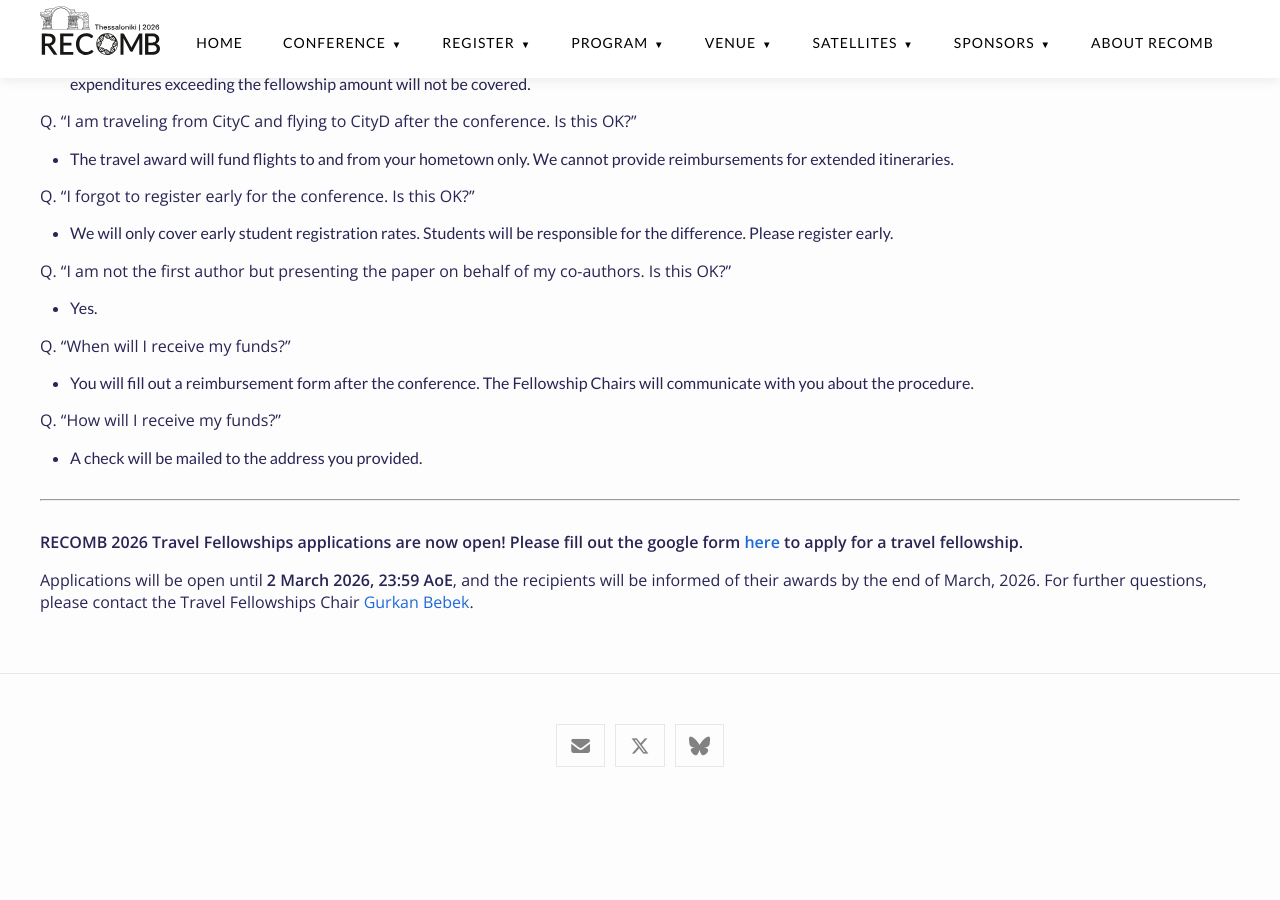
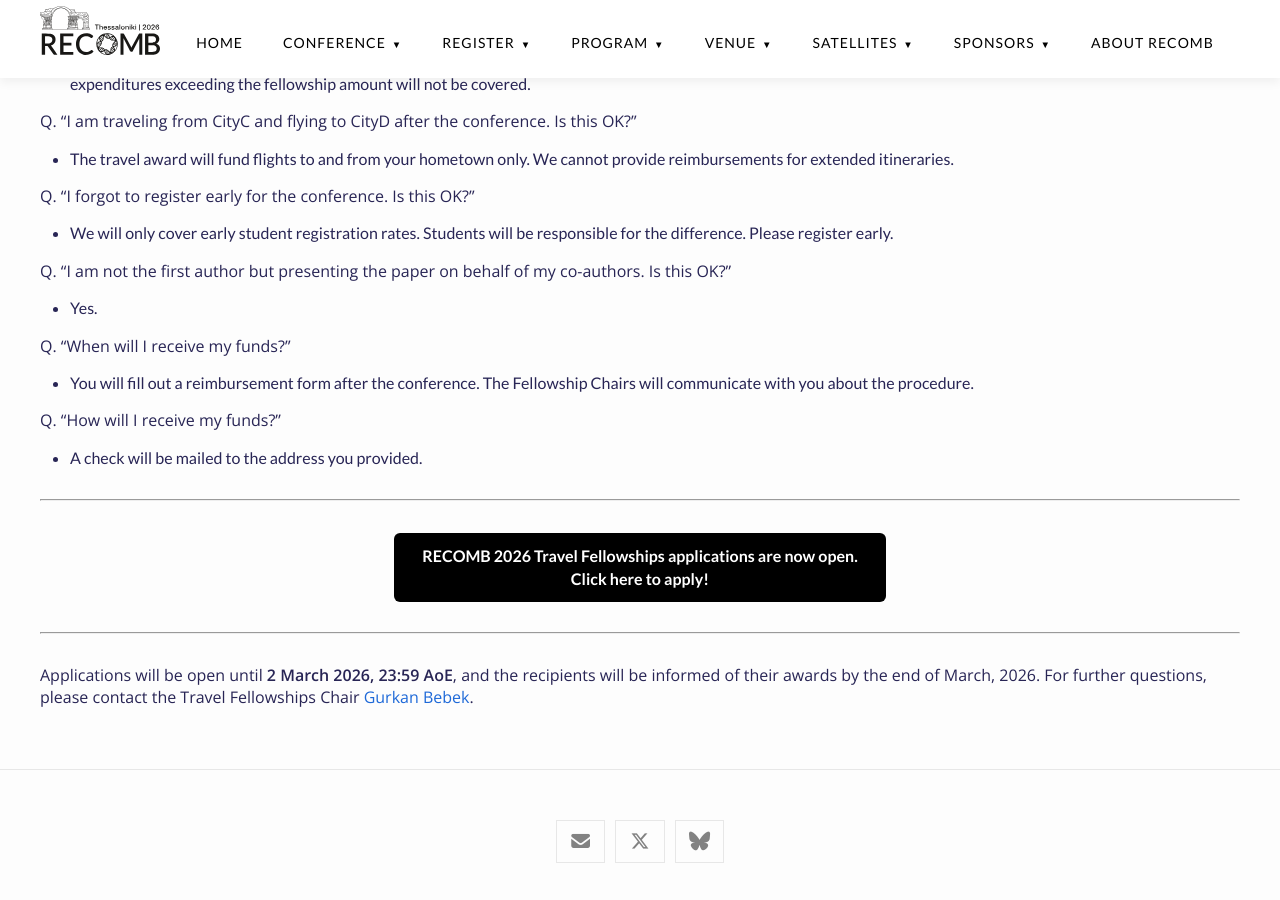
Before and after one commit to recomb-conference/recomb2026, a Jekyll site: the page built from travel_fellowships.md, in a window 1280 px wide and 900 px high, scrolled down 667 px. Built offline with Jekyll 4.4.1, drawn with Linux system fonts in a browser that asks for light colours; nearby versions of some CDN libraries; before the commit the page ends 1471 px from its top, so only the background shows below that.

Commit message:
Update travel_fellowships.md

```diff
--- a/travel_fellowships.md
+++ b/travel_fellowships.md
@@ -36,6 +36,23 @@ Q. "How will I receive my funds?"
 
 ---
 
-**RECOMB 2026 Travel Fellowships applications are now open! Please fill out the google form <a href="https://forms.gle/aTM2fVoABAPzEWzG6" target="_blank">here</a> to apply for a travel fellowship.**
+<div style="text-align: center; margin-top: 2rem;">
+  <a href="https://forms.gle/aTM2fVoABAPzEWzG6"
+     style="
+       display: inline-block;
+       padding: 12px 28px;
+       font-size: 16px;
+       font-weight: 600;
+       color: #ffffff;
+       background-color: #000000;
+       text-decoration: none;
+       border-radius: 6px;
+     "
+     target="_blank">
+    RECOMB 2026 Travel Fellowships applications are now open.<br>Click here to apply!
+  </a>
+</div>
+
+---
 
 Applications will be open until **2 March 2026, 23:59 AoE**, and the recipients will be informed of their awards by the end of March, 2026. For further questions, please contact the Travel Fellowships Chair [{{ site.team.travel_fellowship_chair }}](mailto:{{ site.team.travel_fellowship_chair_email }}).
```
